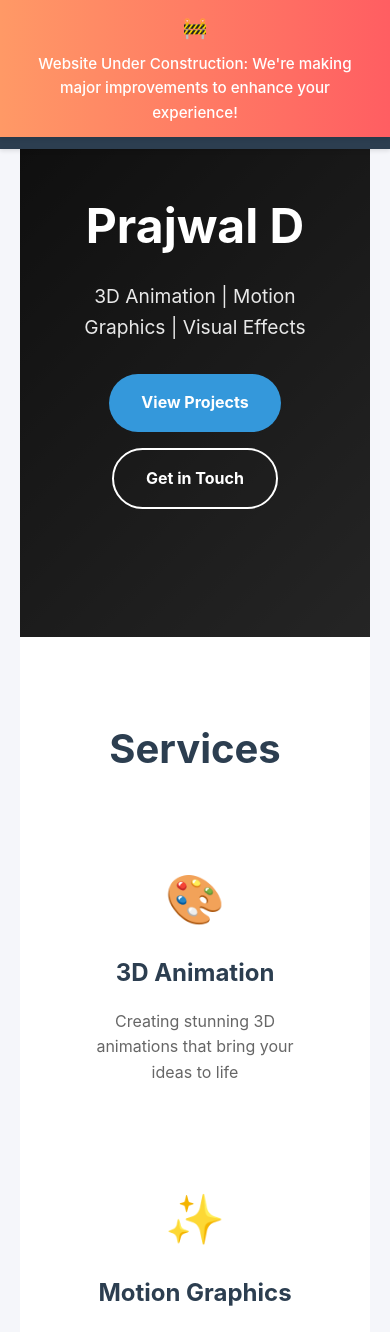
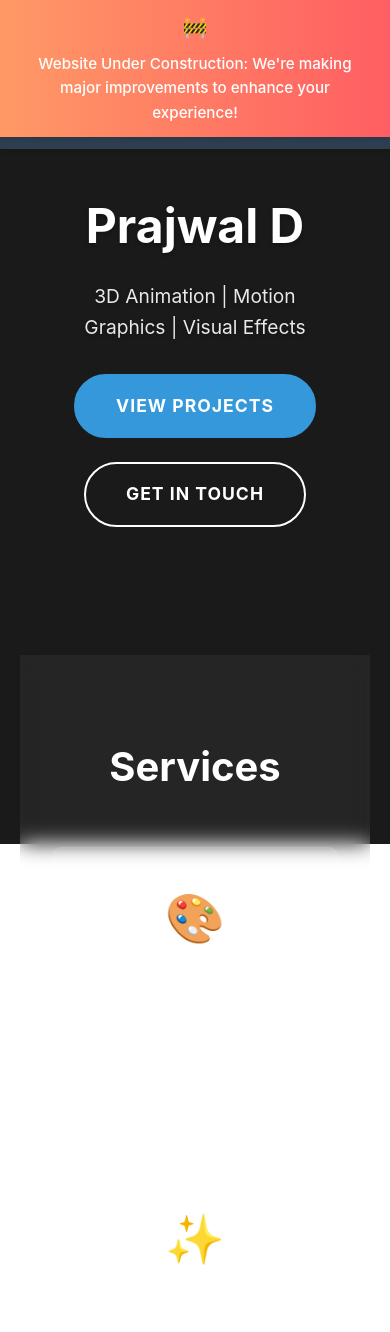
Before and after one commit to Prajwal6898/prajwal4d, a React (Create React App) app in the folder frontend/: page / in a window 390 px wide. Shown: the top 1332 px of the page. Built offline with nearby package versions, Linux system fonts and the light colour scheme.

Commit message:
Add Particle Background effect and enhance App layout with responsive floating header

```diff
--- a/frontend/package.json
+++ b/frontend/package.json
@@ -8,6 +8,7 @@
     "react-dom": "^19.0.0",
     "react-router-dom": "^7.1.1",
     "react-scripts": "5.0.1",
+    "three": "^0.172.0",
     "web-vitals": "^4.2.4"
   },
   "scripts": {
--- a/frontend/src/App.css
+++ b/frontend/src/App.css
@@ -1,13 +1,15 @@
 .App {
   min-height: 100vh;
-  background-color: #f5f6fa;
   padding-top: 40px;
+  position: relative;
 }
 
 .App-main {
   padding: 20px;
   max-width: 1400px;
   margin: 0 auto;
+  position: relative;
+  z-index: 1;
 }
 
 /* Global styles */
@@ -21,5 +23,7 @@ body {
   font-family: -apple-system, BlinkMacSystemFont, 'Segoe UI', Roboto, Oxygen,
     Ubuntu, Cantarell, 'Open Sans', 'Helvetica Neue', sans-serif;
   line-height: 1.6;
-  color: #2c3e50;
+  color: #ffffff;
+  background-color: transparent;
+  overflow-x: hidden;
 }
--- a/frontend/src/App.js
+++ b/frontend/src/App.js
@@ -1,6 +1,7 @@
 import { BrowserRouter as Router, Routes, Route } from 'react-router-dom';
 import Navbar from './components/Navbar';
 import NotificationBanner from './components/NotificationBanner';
+import ParticleBackground from './components/ParticleBackground';
 import Home from './components/Home';
 import About from './components/About';
 import Projects from './components/Projects';
@@ -12,6 +13,7 @@ function App() {
     <Router>
       <div className="App">
         <NotificationBanner />
+        <ParticleBackground />
         <Navbar />
         <main className="App-main">
           <Routes>
--- a/frontend/src/components/Home.css
+++ b/frontend/src/components/Home.css
@@ -1,61 +1,53 @@
 .home {
   padding: 0;
+  position: relative;
+  z-index: 1;
 }
 
 .hero {
   text-align: center;
   padding: 8rem 2rem;
-  background: linear-gradient(135deg, #1a1a1a 0%, #4a4a4a 100%);
   color: white;
   position: relative;
-}
-
-.hero::before {
-  content: '';
-  position: absolute;
-  top: 0;
-  left: 0;
-  right: 0;
-  bottom: 0;
-  background: rgba(0, 0, 0, 0.5);
-  z-index: 1;
-}
-
-.hero * {
-  position: relative;
-  z-index: 2;
+  background: transparent;
 }
 
 .hero h1 {
-  font-size: 4rem;
+  font-size: 4.5rem;
   margin-bottom: 1rem;
   font-weight: 700;
+  text-shadow: 0 2px 4px rgba(0,0,0,0.3);
 }
 
 .hero p {
   font-size: 1.5rem;
   opacity: 0.9;
   margin-bottom: 2rem;
+  text-shadow: 0 2px 4px rgba(0,0,0,0.3);
 }
 
 .hero-buttons {
   display: flex;
-  gap: 1rem;
+  gap: 1.5rem;
   justify-content: center;
 }
 
 .cta-button {
   display: inline-block;
-  padding: 1rem 2rem;
+  padding: 1rem 2.5rem;
   border-radius: 50px;
   text-decoration: none;
   font-weight: bold;
   transition: all 0.3s ease;
+  font-size: 1.1rem;
+  text-transform: uppercase;
+  letter-spacing: 1px;
 }
 
 .cta-button:first-child {
   background: #3498db;
   color: white;
+  border: 2px solid #3498db;
 }
 
 .cta-button.secondary {
@@ -66,19 +58,25 @@
 
 .cta-button:hover {
   transform: translateY(-3px);
-  box-shadow: 0 4px 8px rgba(0,0,0,0.2);
+  box-shadow: 0 4px 15px rgba(52, 152, 219, 0.4);
+}
+
+.cta-button.secondary:hover {
+  background: rgba(255, 255, 255, 0.1);
+  box-shadow: 0 4px 15px rgba(255, 255, 255, 0.2);
 }
 
 .services {
   padding: 5rem 2rem;
-  background: #fff;
+  background: rgba(255, 255, 255, 0.05);
+  backdrop-filter: blur(10px);
 }
 
 .services h2 {
   text-align: center;
   font-size: 2.5rem;
   margin-bottom: 3rem;
-  color: #2c3e50;
+  color: white;
 }
 
 .services-grid {
@@ -94,10 +92,14 @@
   padding: 2rem;
   border-radius: 10px;
   transition: transform 0.3s ease;
+  background: rgba(255, 255, 255, 0.05);
+  backdrop-filter: blur(5px);
+  border: 1px solid rgba(255, 255, 255, 0.1);
 }
 
 .service-item:hover {
   transform: translateY(-10px);
+  background: rgba(255, 255, 255, 0.1);
 }
 
 .service-icon {
@@ -108,23 +110,23 @@
 .service-item h3 {
   font-size: 1.5rem;
   margin-bottom: 1rem;
-  color: #2c3e50;
+  color: white;
 }
 
 .service-item p {
-  color: #666;
+  color: rgba(255, 255, 255, 0.8);
 }
 
 .featured {
   padding: 5rem 2rem;
-  background: #f8f9fa;
+  background: transparent;
 }
 
 .featured h2 {
   text-align: center;
   font-size: 2.5rem;
   margin-bottom: 3rem;
-  color: #2c3e50;
+  color: white;
 }
 
 .featured-grid {
@@ -140,6 +142,7 @@
   border-radius: 10px;
   overflow: hidden;
   aspect-ratio: 16/9;
+  border: 1px solid rgba(255, 255, 255, 0.1);
 }
 
 .featured-item img {
@@ -155,7 +158,7 @@
   left: 0;
   right: 0;
   padding: 2rem;
-  background: linear-gradient(to top, rgba(0,0,0,0.8), transparent);
+  background: linear-gradient(to top, rgba(0,0,0,0.9), transparent);
   color: white;
   transform: translateY(100%);
   transition: transform 0.3s ease;
--- /dev/null
+++ b/frontend/src/components/ParticleBackground.css
@@ -0,0 +1,17 @@
+.particle-background {
+  position: fixed;
+  top: 0;
+  left: 0;
+  width: 100%;
+  height: 100%;
+  z-index: 0;
+  background: #1a1a1a;
+}
+
+.particle-background canvas {
+  position: absolute;
+  top: 0;
+  left: 0;
+  width: 100%;
+  height: 100%;
+}
--- /dev/null
+++ b/frontend/src/components/ParticleBackground.js
@@ -0,0 +1,207 @@
+import React, { useEffect, useRef } from 'react';
+import * as THREE from 'three';
+import './ParticleBackground.css';
+
+function ParticleBackground() {
+  const containerRef = useRef(null);
+  const mousePosition = useRef({ x: 0, y: 0 });
+  const time = useRef(0);
+  const frameId = useRef(null);
+
+  useEffect(() => {
+    if (!containerRef.current) return;
+
+    // Scene setup
+    const scene = new THREE.Scene();
+    const camera = new THREE.PerspectiveCamera(75, window.innerWidth / window.innerHeight, 0.1, 1000);
+    const renderer = new THREE.WebGLRenderer({
+      alpha: true,
+      antialias: true,
+      powerPreference: "high-performance"
+    });
+
+    renderer.setSize(window.innerWidth, window.innerHeight);
+    renderer.setPixelRatio(Math.min(window.devicePixelRatio, 2));
+    containerRef.current.appendChild(renderer.domElement);
+
+    // Create particles
+    const particlesGeometry = new THREE.BufferGeometry();
+    const particlesCount = 2000; // More particles
+    const positions = new Float32Array(particlesCount * 3);
+    const colors = new Float32Array(particlesCount * 3);
+    const scales = new Float32Array(particlesCount);
+    const speeds = new Float32Array(particlesCount);
+
+    const generateParticle = (index) => {
+      const i = index * 3;
+      const radius = Math.random() * 30 + 15; // Larger radius
+      const theta = Math.random() * Math.PI * 2;
+      const phi = Math.random() * Math.PI;
+
+      positions[i] = radius * Math.sin(phi) * Math.cos(theta);
+      positions[i + 1] = radius * Math.sin(phi) * Math.sin(theta);
+      positions[i + 2] = radius * Math.cos(phi);
+
+      // Dynamic colors
+      const hue = Math.random();
+      const color = new THREE.Color().setHSL(hue, 0.8, 0.8);
+      colors[i] = color.r;
+      colors[i + 1] = color.g;
+      colors[i + 2] = color.b;
+
+      scales[index] = Math.random() * 4.0 + 2.0; // Larger scales
+      speeds[index] = Math.random() * 0.2 + 0.1; // Varied speeds
+    };
+
+    for(let i = 0; i < particlesCount; i++) {
+      generateParticle(i);
+    }
+
+    particlesGeometry.setAttribute('position', new THREE.BufferAttribute(positions, 3));
+    particlesGeometry.setAttribute('color', new THREE.BufferAttribute(colors, 3));
+    particlesGeometry.setAttribute('aScale', new THREE.BufferAttribute(scales, 1));
+    particlesGeometry.setAttribute('aSpeed', new THREE.BufferAttribute(speeds, 1));
+
+    // Enhanced shader material
+    const vertexShader = `
+      attribute vec3 color;
+      attribute float aScale;
+      attribute float aSpeed;
+      varying vec3 vColor;
+      uniform float uTime;
+      uniform float uSize;
+      uniform vec2 uMouse;
+
+      void main() {
+        vColor = color;
+        vec4 modelPosition = modelMatrix * vec4(position, 1.0);
+
+        // Dynamic wave motion
+        float wave = sin(modelPosition.x * 0.5 + uTime) * cos(modelPosition.z * 0.5 + uTime) * 2.0;
+        modelPosition.y += wave * aScale;
+
+        // Spiral motion
+        float angle = uTime * aSpeed;
+        float radius = length(modelPosition.xyz);
+        float spiral = sin(radius - uTime * 2.0) * 2.0;
+
+        modelPosition.x += sin(angle + radius) * aScale * spiral;
+        modelPosition.z += cos(angle + radius) * aScale * spiral;
+
+        // Mouse interaction
+        float distanceFromMouse = length(modelPosition.xy - uMouse * radius);
+        float mouseEffect = smoothstep(15.0, 0.0, distanceFromMouse);
+        modelPosition.xy += uMouse * mouseEffect * 8.0;
+
+        vec4 viewPosition = viewMatrix * modelPosition;
+        vec4 projectedPosition = projectionMatrix * viewPosition;
+        gl_Position = projectedPosition;
+
+        // Dynamic size based on mouse and motion
+        float sizeMultiplier = 1.0 + mouseEffect * 4.0 + sin(uTime + radius) * 0.5;
+        gl_PointSize = uSize * aScale * sizeMultiplier * (1.0 / -viewPosition.z);
+      }
+    `;
+
+    const fragmentShader = `
+      varying vec3 vColor;
+
+      void main() {
+        float distanceToCenter = length(gl_PointCoord - vec2(0.5));
+        float strength = 0.25 / (distanceToCenter + 0.01);
+        vec3 color = mix(vColor, vec3(1.0), strength * 0.5);
+        gl_FragColor = vec4(color, strength);
+      }
+    `;
+
+    const particlesMaterial = new THREE.ShaderMaterial({
+      vertexShader,
+      fragmentShader,
+      transparent: true,
+      blending: THREE.AdditiveBlending,
+      depthWrite: false,
+      uniforms: {
+        uTime: { value: 0 },
+        uSize: { value: 200 }, // Larger particles
+        uMouse: { value: new THREE.Vector2(0, 0) }
+      },
+      vertexColors: true
+    });
+
+    const particlesMesh = new THREE.Points(particlesGeometry, particlesMaterial);
+    scene.add(particlesMesh);
+
+    // Camera position
+    camera.position.z = 25; // Closer to particles
+
+    // Mouse movement
+    const onMouseMove = (event) => {
+      mousePosition.current = {
+        x: (event.clientX / window.innerWidth) * 2 - 1,
+        y: -(event.clientY / window.innerHeight) * 2 + 1
+      };
+    };
+
+    window.addEventListener('mousemove', onMouseMove);
+
+    // Animation
+    const animate = () => {
+      time.current += 0.003; // Adjusted animation speed
+
+      // Update uniforms
+      particlesMaterial.uniforms.uTime.value = time.current;
+      particlesMaterial.uniforms.uMouse.value.set(
+        mousePosition.current.x,
+        mousePosition.current.y
+      );
+
+      // Dynamic camera movement
+      const cameraRadius = 30;
+      const cameraSpeed = 0.2;
+      camera.position.x = Math.sin(time.current * cameraSpeed) * cameraRadius * mousePosition.current.x;
+      camera.position.y = Math.cos(time.current * cameraSpeed) * cameraRadius * mousePosition.current.y;
+      camera.position.z = 25 + Math.sin(time.current * cameraSpeed * 0.5) * 5;
+      camera.lookAt(scene.position);
+
+      renderer.render(scene, camera);
+      frameId.current = requestAnimationFrame(animate);
+    };
+
+    animate();
+
+    // Handle resize
+    const handleResize = () => {
+      camera.aspect = window.innerWidth / window.innerHeight;
+      camera.updateProjectionMatrix();
+      renderer.setSize(window.innerWidth, window.innerHeight);
+      renderer.setPixelRatio(Math.min(window.devicePixelRatio, 2));
+    };
+
+    window.addEventListener('resize', handleResize);
+
+    // Cleanup
+    return () => {
+      window.removeEventListener('mousemove', onMouseMove);
+      window.removeEventListener('resize', handleResize);
+      if (frameId.current) {
+        cancelAnimationFrame(frameId.current);
+      }
+      scene.traverse((object) => {
+        if (object.geometry) object.geometry.dispose();
+        if (object.material) {
+          if (object.material.length) {
+            for (let material of object.material) material.dispose();
+          } else {
+            object.material.dispose();
+          }
+        }
+      });
+      renderer.dispose();
+      containerRef.current?.removeChild(renderer.domElement);
+    };
+  }, []);
+
+  return <div ref={containerRef} className="particle-background" />;
+}
+
+export default ParticleBackground;
```
Also changed, not shown: 1 other file (tests, documents, lock files or other folders).
